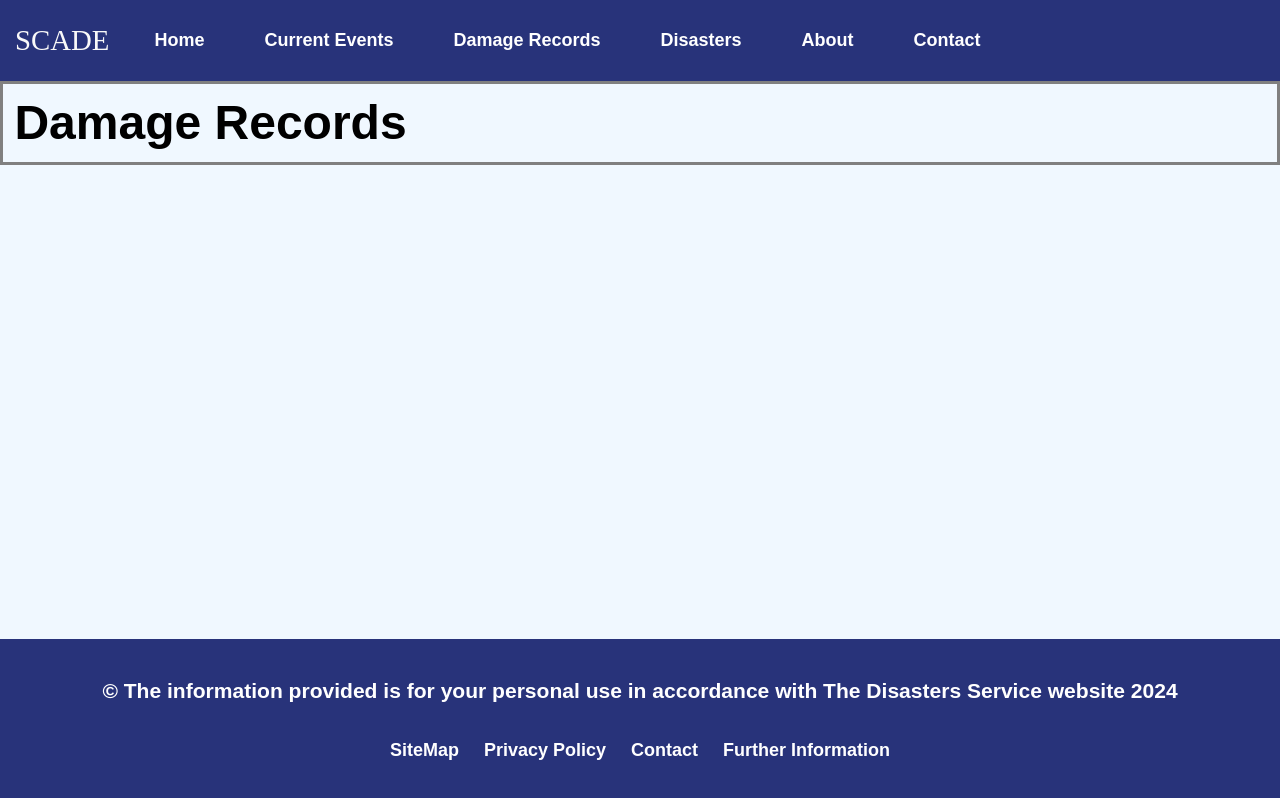
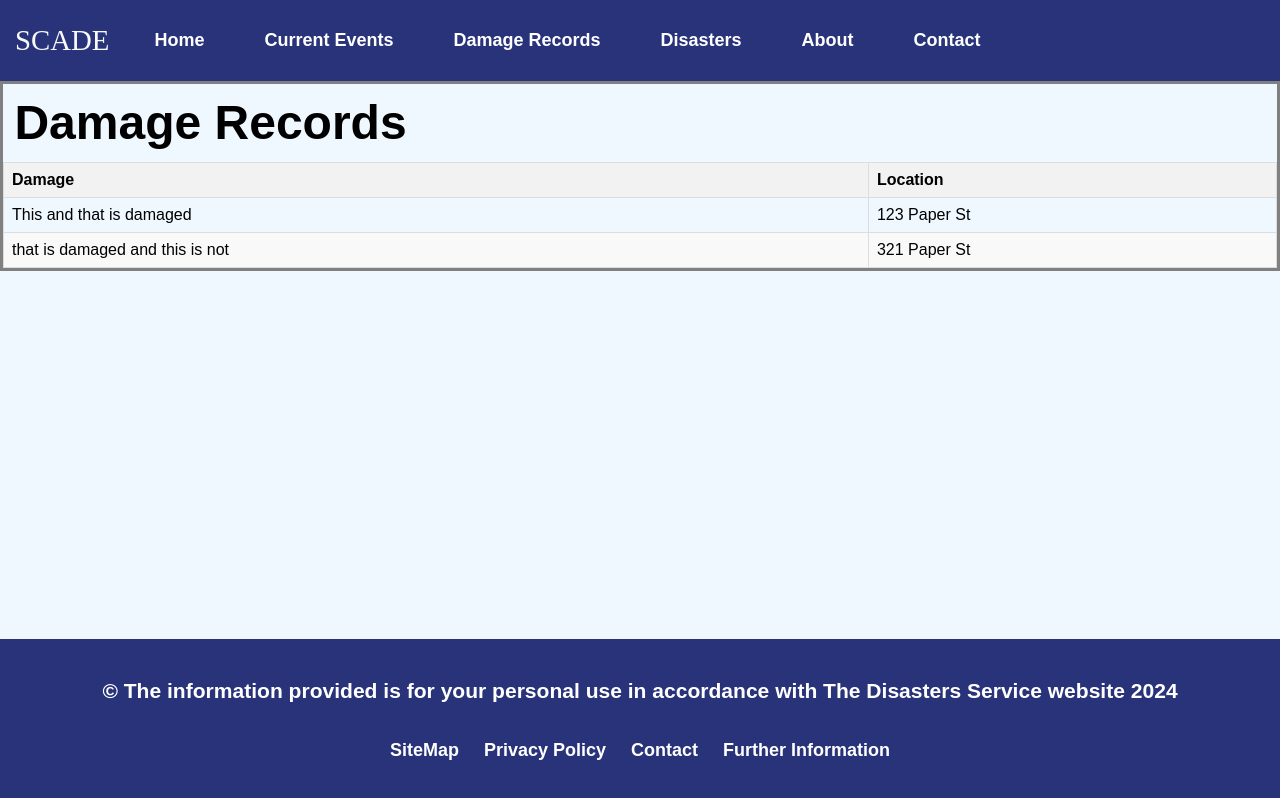
Before and after one commit to BIT-Studio-3/group-project-25-1-scade, a SvelteKit app: page /damage in a window 1280 px wide. Built offline with nearby package versions, Linux system fonts and the light colour scheme.

Commit message:
added table

```diff
--- a/src/routes/damage/+page.svelte
+++ b/src/routes/damage/+page.svelte
@@ -10,7 +10,6 @@
   let damages = [
     { damage: 'This and that is damaged', location: '123 Paper St'},
     { damage: 'that is damaged and this is not', location: '321 Paper St'}
-
   ];
 </script>
 
@@ -18,6 +17,22 @@
   <div class="top-of-body">
     <h2><Header headingTitle="Damage Records" /></h2>
 
+    <table>
+      <thead>
+        <tr>
+          <th>Damage</th>
+          <th>Location</th>
+        </tr>
+      </thead>
+      <tbody>
+        {#each damages as { damage, location}}
+          <tr>
+            <td>{damage}</td>
+            <td>{location}</td>
+          </tr>
+        {/each}
+      </tbody>
+    </table>
 
   </div>
 </body>
@@ -35,4 +50,23 @@
     border-color: grey;
   }
 
+  table {
+    width: 100%;
+    border-collapse: collapse;
+  }
+
+  th, td {
+    border: 1px solid #ddd;
+    padding: 8px;
+    text-align: left;
+  }
+
+  th {
+    background-color: #f2f2f2;
+  }
+
+  tr:nth-child(even) {
+    background-color: #f9f9f9;
+  }
+
 </style>
```
